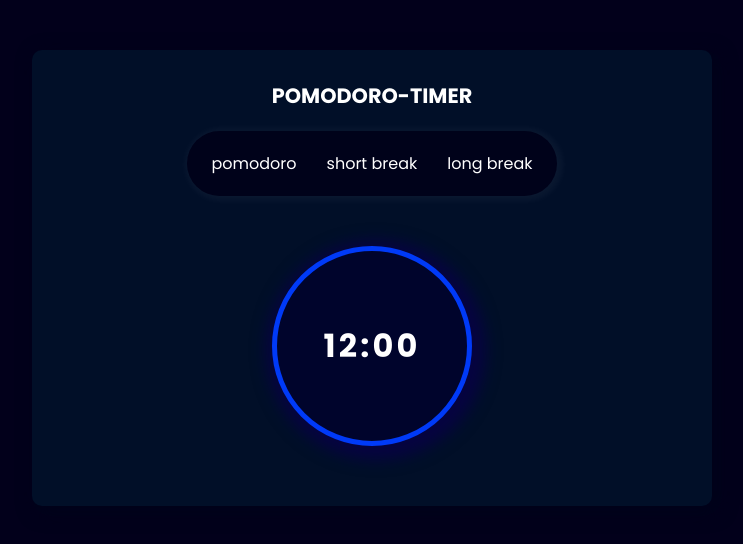
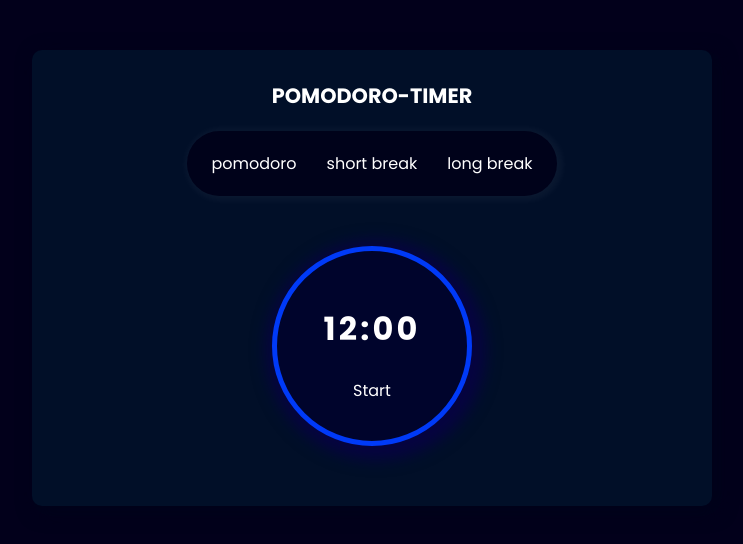
Before and after one commit to astainy1/pomodoro-timer, a plain HTML site: page index.html in a window 1280 px wide. Shown: the whole page, without its empty margins (268-1011 px from the left). Drawn offline with Linux system fonts and the light colour scheme.

Commit message:
Update index.html

```diff
--- a/index.html
+++ b/index.html
@@ -1,4 +1,3 @@
-
 <!DOCTYPE html>
 <html lang="en">
 <head>
@@ -30,6 +29,9 @@
                 <div>
                     <h1>12:00</h1>
                 </div>
+                <div>
+                    <p>Start</p>
+                </div>
             </section>
         </main>
     </div>
```
